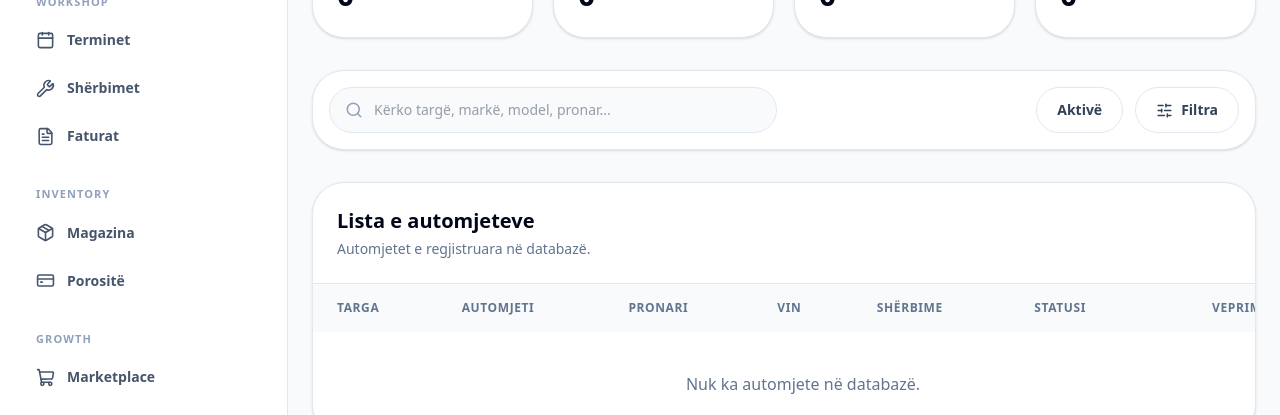
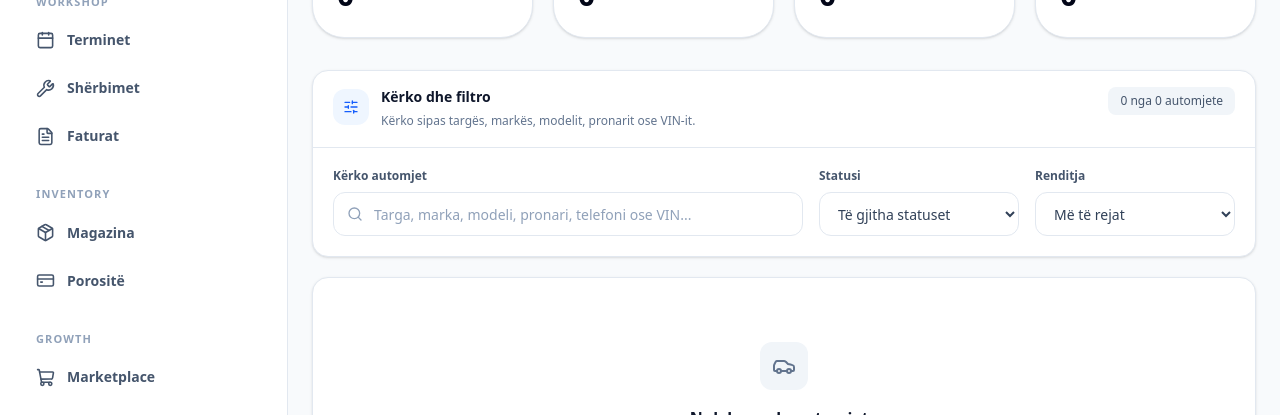
Before and after one commit to genciiv/auto-flow, a Next.js app: page /dashboard/vehicles in a window 1280 px wide. Shown: the part 385-800 px from the top of the page. Built offline with nearby package versions, Linux system fonts and the light colour scheme; no server answers; the database is empty.

Commit message:
(vehicles): add search filters and sorting"

```diff
--- a/src/app/dashboard/vehicles/page.jsx
+++ b/src/app/dashboard/vehicles/page.jsx
@@ -1,8 +1,7 @@
+import CreateVehicleModal from "@/components/vehicles/CreateVehicleModal";
 import DashboardLayout from "@/components/dashboard/DashboardLayout";
 import VehicleStats from "@/components/vehicles/VehicleStats";
-import VehicleFilters from "@/components/vehicles/VehicleFilters";
 import VehiclesTable from "@/components/vehicles/VehiclesTable";
-import CreateVehicleModal from "@/components/vehicles/CreateVehicleModal";
 import { db } from "@/lib/db";
 
 export default async function VehiclesPage() {
@@ -30,13 +29,13 @@ export default async function VehiclesPage() {
 
   const totalVehicles = vehicles.length;
 
-  const vehiclesInService = vehicles.filter((vehicle) =>
-    vehicle.services.some((service) => service.status === "IN_PROGRESS"),
-  ).length;
+  const vehiclesInService = vehicles.filter((vehicle) => {
+    return vehicle.services.some((service) => service.status === "IN_PROGRESS");
+  }).length;
 
-  const pendingVehicles = vehicles.filter((vehicle) =>
-    vehicle.services.some((service) => service.status === "PENDING"),
-  ).length;
+  const pendingVehicles = vehicles.filter((vehicle) => {
+    return vehicle.services.some((service) => service.status === "PENDING");
+  }).length;
 
   const activeVehicles = vehicles.filter((vehicle) => {
     const latestService = vehicle.services[0];
@@ -76,8 +75,6 @@ export default async function VehiclesPage() {
 
         <VehicleStats stats={stats} />
 
-        <VehicleFilters />
-
         <VehiclesTable vehicles={vehicles} customers={customers} />
       </div>
     </DashboardLayout>
--- a/src/components/vehicles/VehicleFilters.jsx
+++ b/src/components/vehicles/VehicleFilters.jsx
@@ -1,38 +1,125 @@
 "use client";
 
-import { Search, SlidersHorizontal } from "lucide-react";
+import { RotateCcw, Search, SlidersHorizontal } from "lucide-react";
 
-export default function VehicleFilters() {
+export default function VehicleFilters({
+  search = "",
+  status = "ALL",
+  sort = "NEWEST",
+  resultCount = 0,
+  totalCount = 0,
+  onSearchChange,
+  onStatusChange,
+  onSortChange,
+  onReset,
+}) {
+  const hasActiveFilters =
+    search.trim() !== "" || status !== "ALL" || sort !== "NEWEST";
+
   return (
-    <div className="flex flex-col gap-4 rounded-[2rem] border border-slate-200 bg-white p-4 shadow-sm md:flex-row md:items-center md:justify-between">
-      <div className="relative w-full md:max-w-md">
-        <Search
-          size={18}
-          className="absolute left-4 top-1/2 -translate-y-1/2 text-slate-400"
-        />
+    <div className="overflow-hidden rounded-2xl border border-slate-200 bg-white shadow-sm">
+      <div className="flex flex-col gap-4 border-b border-slate-200 px-5 py-4 sm:flex-row sm:items-start sm:justify-between">
+        <div className="flex items-start gap-3">
+          <div className="mt-0.5 flex h-9 w-9 shrink-0 items-center justify-center rounded-xl bg-blue-50 text-blue-600">
+            <SlidersHorizontal className="h-4 w-4" />
+          </div>
 
-        <input
-          type="text"
-          placeholder="Kërko targë, markë, model, pronar..."
-          className="w-full rounded-full border border-slate-200 bg-slate-50 py-3 pl-11 pr-4 text-sm text-slate-700 outline-none transition focus:border-blue-500 focus:bg-white"
-        />
+          <div>
+            <h2 className="text-sm font-semibold text-slate-900">
+              Kërko dhe filtro
+            </h2>
+
+            <p className="mt-1 text-xs leading-5 text-slate-500">
+              Kërko sipas targës, markës, modelit, pronarit ose VIN-it.
+            </p>
+          </div>
+        </div>
+
+        <div className="flex items-center gap-2">
+          <span className="rounded-lg bg-slate-100 px-3 py-1.5 text-xs font-medium text-slate-600">
+            {resultCount} nga {totalCount} automjete
+          </span>
+
+          {hasActiveFilters && (
+            <button
+              type="button"
+              onClick={onReset}
+              className="inline-flex h-8 items-center justify-center gap-1.5 rounded-lg border border-slate-200 bg-white px-3 text-xs font-medium text-slate-600 transition hover:border-slate-300 hover:bg-slate-50"
+            >
+              <RotateCcw className="h-3.5 w-3.5" />
+              Pastro
+            </button>
+          )}
+        </div>
       </div>
 
-      <div className="flex items-center gap-3">
-        <button
-          type="button"
-          className="rounded-full border border-slate-200 bg-white px-5 py-3 text-sm font-semibold text-slate-700 transition hover:bg-slate-50"
-        >
-          Aktivë
-        </button>
+      <div className="grid gap-4 px-5 py-5 lg:grid-cols-[minmax(0,1fr)_200px_200px]">
+        <div>
+          <label
+            htmlFor="vehicle-search"
+            className="mb-2 block text-xs font-semibold text-slate-600"
+          >
+            Kërko automjet
+          </label>
 
-        <button
-          type="button"
-          className="flex items-center gap-2 rounded-full border border-slate-200 bg-white px-5 py-3 text-sm font-semibold text-slate-700 transition hover:bg-slate-50"
-        >
-          <SlidersHorizontal size={17} />
-          Filtra
-        </button>
+          <div className="relative">
+            <Search className="pointer-events-none absolute left-3.5 top-1/2 h-4 w-4 -translate-y-1/2 text-slate-400" />
+
+            <input
+              id="vehicle-search"
+              type="search"
+              value={search}
+              onChange={(event) => onSearchChange(event.target.value)}
+              placeholder="Targa, marka, modeli, pronari, telefoni ose VIN..."
+              className="h-11 w-full rounded-xl border border-slate-200 bg-white pl-10 pr-4 text-sm text-slate-900 outline-none transition placeholder:text-slate-400 focus:border-blue-500 focus:ring-4 focus:ring-blue-500/10"
+            />
+          </div>
+        </div>
+
+        <div>
+          <label
+            htmlFor="vehicle-status"
+            className="mb-2 block text-xs font-semibold text-slate-600"
+          >
+            Statusi
+          </label>
+
+          <select
+            id="vehicle-status"
+            value={status}
+            onChange={(event) => onStatusChange(event.target.value)}
+            className="h-11 w-full rounded-xl border border-slate-200 bg-white px-3.5 text-sm text-slate-700 outline-none transition focus:border-blue-500 focus:ring-4 focus:ring-blue-500/10"
+          >
+            <option value="ALL">Të gjitha statuset</option>
+            <option value="ACTIVE">Aktive</option>
+            <option value="IN_SERVICE">Në servis</option>
+            <option value="PENDING">Në pritje</option>
+          </select>
+        </div>
+
+        <div>
+          <label
+            htmlFor="vehicle-sort"
+            className="mb-2 block text-xs font-semibold text-slate-600"
+          >
+            Renditja
+          </label>
+
+          <select
+            id="vehicle-sort"
+            value={sort}
+            onChange={(event) => onSortChange(event.target.value)}
+            className="h-11 w-full rounded-xl border border-slate-200 bg-white px-3.5 text-sm text-slate-700 outline-none transition focus:border-blue-500 focus:ring-4 focus:ring-blue-500/10"
+          >
+            <option value="NEWEST">Më të rejat</option>
+            <option value="OLDEST">Më të vjetrat</option>
+            <option value="PLATE_ASC">Targa A–Z</option>
+            <option value="PLATE_DESC">Targa Z–A</option>
+            <option value="BRAND_ASC">Marka A–Z</option>
+            <option value="YEAR_DESC">Viti më i ri</option>
+            <option value="YEAR_ASC">Viti më i vjetër</option>
+          </select>
+        </div>
       </div>
     </div>
   );
--- a/src/components/vehicles/VehiclesTable.jsx
+++ b/src/components/vehicles/VehiclesTable.jsx
@@ -1,21 +1,252 @@
+"use client";
+
+import { useDeferredValue, useMemo, useState } from "react";
+import { Car, FileSearch } from "lucide-react";
+
+import VehicleFilters from "@/components/vehicles/VehicleFilters";
 import VehicleRowActions from "@/components/vehicles/VehicleRowActions";
 
+const statusConfig = {
+  ACTIVE: {
+    label: "Aktiv",
+    className: "border-emerald-200 bg-emerald-50 text-emerald-700",
+  },
+  IN_SERVICE: {
+    label: "Në servis",
+    className: "border-blue-200 bg-blue-50 text-blue-700",
+  },
+  PENDING: {
+    label: "Në pritje",
+    className: "border-amber-200 bg-amber-50 text-amber-700",
+  },
+};
+
+function normalizeText(value) {
+  return String(value || "")
+    .trim()
+    .toLocaleLowerCase("sq-AL");
+}
+
+function getVehicleStatus(vehicle) {
+  const services = vehicle.services || [];
+  const latestService = services[0] || null;
+
+  if (latestService?.status === "IN_PROGRESS") {
+    return "IN_SERVICE";
+  }
+
+  if (latestService?.status === "PENDING") {
+    return "PENDING";
+  }
+
+  return "ACTIVE";
+}
+
+function getVehicleSearchText(vehicle) {
+  return normalizeText(
+    [
+      vehicle.id,
+      vehicle.plate,
+      vehicle.brand,
+      vehicle.model,
+      vehicle.year,
+      vehicle.vin,
+      vehicle.customer?.name,
+      vehicle.customer?.phone,
+      vehicle.customer?.email,
+      vehicle.customer?.city,
+      ...(vehicle.services || []).map((service) => service.title),
+      ...(vehicle.services || []).map((service) => service.description),
+    ]
+      .filter(Boolean)
+      .join(" "),
+  );
+}
+
+function sortVehicles(vehicles, sort) {
+  const sortedVehicles = [...vehicles];
+
+  if (sort === "OLDEST") {
+    return sortedVehicles.sort((first, second) => {
+      return (
+        new Date(first.createdAt).getTime() -
+        new Date(second.createdAt).getTime()
+      );
+    });
+  }
+
+  if (sort === "PLATE_ASC") {
+    return sortedVehicles.sort((first, second) => {
+      return String(first.plate || "").localeCompare(
+        String(second.plate || ""),
+        "sq-AL",
+        {
+          numeric: true,
+          sensitivity: "base",
+        },
+      );
+    });
+  }
+
+  if (sort === "PLATE_DESC") {
+    return sortedVehicles.sort((first, second) => {
+      return String(second.plate || "").localeCompare(
+        String(first.plate || ""),
+        "sq-AL",
+        {
+          numeric: true,
+          sensitivity: "base",
+        },
+      );
+    });
+  }
+
+  if (sort === "BRAND_ASC") {
+    return sortedVehicles.sort((first, second) => {
+      const firstName = [first.brand, first.model].filter(Boolean).join(" ");
+
+      const secondName = [second.brand, second.model].filter(Boolean).join(" ");
+
+      return firstName.localeCompare(secondName, "sq-AL", {
+        sensitivity: "base",
+      });
+    });
+  }
+
+  if (sort === "YEAR_DESC") {
+    return sortedVehicles.sort((first, second) => {
+      return Number(second.year || 0) - Number(first.year || 0);
+    });
+  }
+
+  if (sort === "YEAR_ASC") {
+    return sortedVehicles.sort((first, second) => {
+      return Number(first.year || 0) - Number(second.year || 0);
+    });
+  }
+
+  return sortedVehicles.sort((first, second) => {
+    return (
+      new Date(second.createdAt).getTime() - new Date(first.createdAt).getTime()
+    );
+  });
+}
+
 export default function VehiclesTable({ vehicles = [], customers = [] }) {
+  const [search, setSearch] = useState("");
+  const [status, setStatus] = useState("ALL");
+  const [sort, setSort] = useState("NEWEST");
+
+  const deferredSearch = useDeferredValue(search);
+
+  const filteredVehicles = useMemo(() => {
+    const normalizedSearch = normalizeText(deferredSearch);
+
+    const filtered = vehicles.filter((vehicle) => {
+      const vehicleStatus = getVehicleStatus(vehicle);
+
+      const matchesStatus = status === "ALL" || vehicleStatus === status;
+
+      if (!matchesStatus) {
+        return false;
+      }
+
+      if (!normalizedSearch) {
+        return true;
+      }
+
+      return getVehicleSearchText(vehicle).includes(normalizedSearch);
+    });
+
+    return sortVehicles(filtered, sort);
+  }, [vehicles, deferredSearch, status, sort]);
+
+  const hasActiveFilters =
+    search.trim() !== "" || status !== "ALL" || sort !== "NEWEST";
+
+  function handleResetFilters() {
+    setSearch("");
+    setStatus("ALL");
+    setSort("NEWEST");
+  }
+
   return (
-    <div className="overflow-hidden rounded-[2rem] border border-slate-200 bg-white shadow-sm">
-      <div className="border-b border-slate-200 p-6">
-        <h2 className="text-xl font-bold text-slate-950">
+    <div className="space-y-5">
+      <VehicleFilters
+        search={search}
+        status={status}
+        sort={sort}
+        resultCount={filteredVehicles.length}
+        totalCount={vehicles.length}
+        onSearchChange={setSearch}
+        onStatusChange={setStatus}
+        onSortChange={setSort}
+        onReset={handleResetFilters}
+      />
+
+      {vehicles.length === 0 ? (
+        <div className="rounded-2xl border border-slate-200 bg-white px-6 py-16 text-center shadow-sm">
+          <div className="mx-auto flex h-12 w-12 items-center justify-center rounded-xl bg-slate-100 text-slate-500">
+            <Car className="h-6 w-6" />
+          </div>
+
+          <h3 className="mt-4 text-base font-semibold text-slate-900">
+            Nuk ka ende automjete
+          </h3>
+
+          <p className="mx-auto mt-2 max-w-md text-sm leading-6 text-slate-500">
+            Shto automjetin e parë për të menaxhuar pronarin dhe historikun e
+            shërbimeve.
+          </p>
+        </div>
+      ) : filteredVehicles.length === 0 ? (
+        <div className="rounded-2xl border border-slate-200 bg-white px-6 py-16 text-center shadow-sm">
+          <div className="mx-auto flex h-12 w-12 items-center justify-center rounded-xl bg-slate-100 text-slate-500">
+            <FileSearch className="h-6 w-6" />
+          </div>
+
+          <h3 className="mt-4 text-base font-semibold text-slate-900">
+            Nuk u gjet asnjë automjet
+          </h3>
+
+          <p className="mx-auto mt-2 max-w-md text-sm leading-6 text-slate-500">
+            Ndrysho termin e kërkimit ose pastro filtrat aktivë.
+          </p>
+
+          {hasActiveFilters && (
+            <button
+              type="button"
+              onClick={handleResetFilters}
+              className="mt-5 inline-flex h-10 items-center justify-center rounded-xl border border-slate-200 bg-white px-4 text-sm font-medium text-slate-700 transition hover:border-slate-300 hover:bg-slate-50"
+            >
+              Pastro filtrat
+            </button>
+          )}
+        </div>
+      ) : (
+        <div className="overflow-hidden rounded-2xl border border-slate-200 bg-white shadow-sm">
+          <div className="flex items-center justify-between border-b border-slate-200 px-5 py-4">
+            <div>
+              <h2 className="text-sm font-semibold text-slate-900">
                 Lista e automjeteve
               </h2>
 
-        <p className="mt-1 text-sm text-slate-500">
-          Automjetet e regjistruara në databazë.
+              <p className="mt-1 text-xs text-slate-500">
+                Po shfaqen {filteredVehicles.length} nga {vehicles.length}{" "}
+                automjete.
               </p>
+            </div>
+
+            {hasActiveFilters && (
+              <span className="rounded-full border border-blue-200 bg-blue-50 px-2.5 py-1 text-xs font-medium text-blue-700">
+                Filtra aktivë
+              </span>
+            )}
           </div>
 
           <div className="overflow-x-auto">
             <table className="w-full min-w-[980px]">
-          <thead className="bg-slate-50 text-left text-xs font-bold uppercase tracking-wider text-slate-500">
+              <thead className="bg-slate-50 text-left text-xs font-semibold uppercase tracking-wide text-slate-500">
                 <tr>
                   <th className="px-6 py-4">Targa</th>
                   <th className="px-6 py-4">Automjeti</th>
@@ -27,81 +258,68 @@ export default function VehiclesTable({ vehicles = [], customers = [] }) {
                 </tr>
               </thead>
 
-          <tbody className="divide-y divide-slate-100">
-            {vehicles.length === 0 ? (
-              <tr>
-                <td
-                  colSpan="7"
-                  className="px-6 py-10 text-center text-slate-500"
-                >
-                  Nuk ka automjete në databazë.
-                </td>
-              </tr>
-            ) : (
-              vehicles.map((vehicle) => {
+              <tbody className="divide-y divide-slate-100 bg-white">
+                {filteredVehicles.map((vehicle) => {
                   const services = vehicle.services || [];
-                const latestService = services[0] || null;
+                  const vehicleStatus = getVehicleStatus(vehicle);
 
-                const status =
-                  latestService?.status === "PENDING"
-                    ? "Në pritje"
-                    : latestService?.status === "IN_PROGRESS"
-                      ? "Në servis"
-                      : "Aktiv";
+                  const statusDetails =
+                    statusConfig[vehicleStatus] || statusConfig.ACTIVE;
 
                   return (
-                  <tr key={vehicle.id} className="hover:bg-slate-50">
-                    <td className="px-6 py-5">
-                      <p className="font-bold text-slate-950">
+                    <tr
+                      key={vehicle.id}
+                      className="transition hover:bg-slate-50/70"
+                    >
+                      <td className="whitespace-nowrap px-6 py-5">
+                        <p className="text-sm font-semibold text-slate-950">
                           {vehicle.plate}
                         </p>
                       </td>
 
-                    <td className="px-6 py-5">
-                      <p className="font-bold text-slate-950">
-                        {vehicle.brand} {vehicle.model || ""}
+                      <td className="whitespace-nowrap px-6 py-5">
+                        <p className="text-sm font-semibold text-slate-950">
+                          {[vehicle.brand, vehicle.model]
+                            .filter(Boolean)
+                            .join(" ")}
                         </p>
 
-                      <p className="mt-1 text-sm text-slate-500">
-                        {vehicle.year || "-"}
+                        <p className="mt-1 text-xs text-slate-500">
+                          {vehicle.year || "Pa vit"}
                         </p>
                       </td>
 
                       <td className="px-6 py-5">
-                      <p className="text-sm font-medium text-slate-600">
+                        <p className="text-sm font-medium text-slate-700">
                           {vehicle.customer?.name || "Pa pronar"}
                         </p>
 
-                      {vehicle.customer?.phone && (
-                        <p className="mt-1 text-sm text-slate-500">
-                          {vehicle.customer.phone}
+                        <p className="mt-1 text-xs text-slate-500">
+                          {vehicle.customer?.phone ||
+                            vehicle.customer?.email ||
+                            "Pa kontakt"}
                         </p>
-                      )}
                       </td>
 
-                    <td className="px-6 py-5 text-sm text-slate-600">
-                      {vehicle.vin || "-"}
+                      <td className="max-w-[220px] px-6 py-5 text-sm text-slate-600">
+                        <span className="block truncate">
+                          {vehicle.vin || "—"}
+                        </span>
                       </td>
 
-                    <td className="px-6 py-5 text-sm font-bold text-slate-950">
+                      <td className="whitespace-nowrap px-6 py-5 text-sm font-semibold text-slate-950">
                         {services.length}
                       </td>
 
-                    <td className="px-6 py-5">
+                      <td className="whitespace-nowrap px-6 py-5">
                         <span
-                        className={`rounded-full px-3 py-1 text-xs font-bold ${
-                          status === "Aktiv"
-                            ? "bg-emerald-50 text-emerald-700"
-                            : status === "Në pritje"
-                              ? "bg-amber-50 text-amber-700"
-                              : "bg-blue-50 text-blue-700"
-                        }`}
+                          className={`inline-flex rounded-full border px-2.5 py-1 text-xs font-medium ${statusDetails.className}`}
                         >
-                        {status}
+                          {statusDetails.label}
                         </span>
                       </td>
 
-                    <td className="px-6 py-5">
+                      <td className="whitespace-nowrap px-6 py-5">
                         <div className="flex justify-end">
                           <VehicleRowActions
                             vehicle={vehicle}
@@ -111,11 +329,12 @@ export default function VehiclesTable({ vehicles = [], customers = [] }) {
                       </td>
                     </tr>
                   );
-              })
-            )}
+                })}
               </tbody>
             </table>
           </div>
         </div>
+      )}
+    </div>
   );
 }
```
Lines whose indentation alone changed are shown as unchanged.
